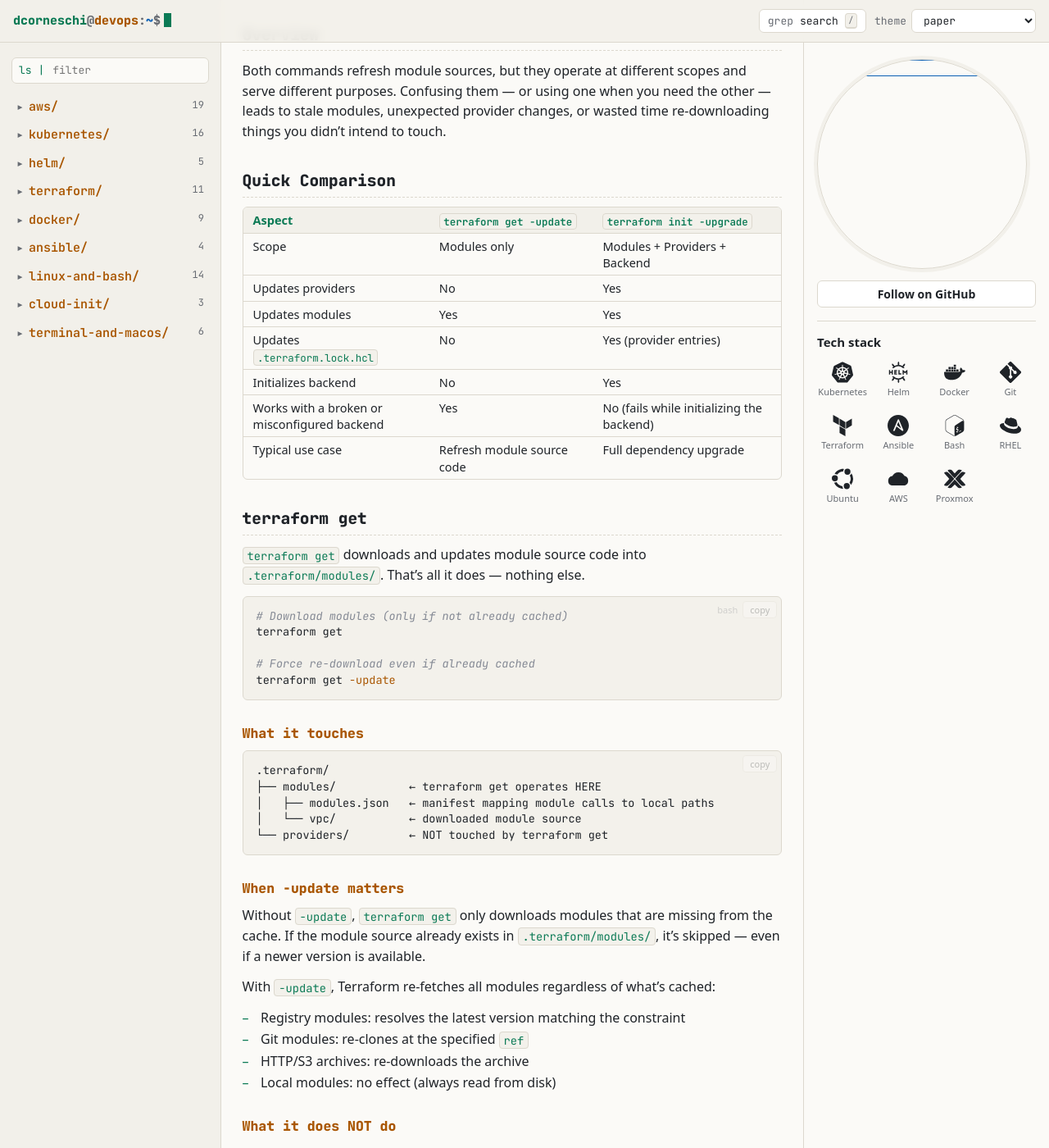
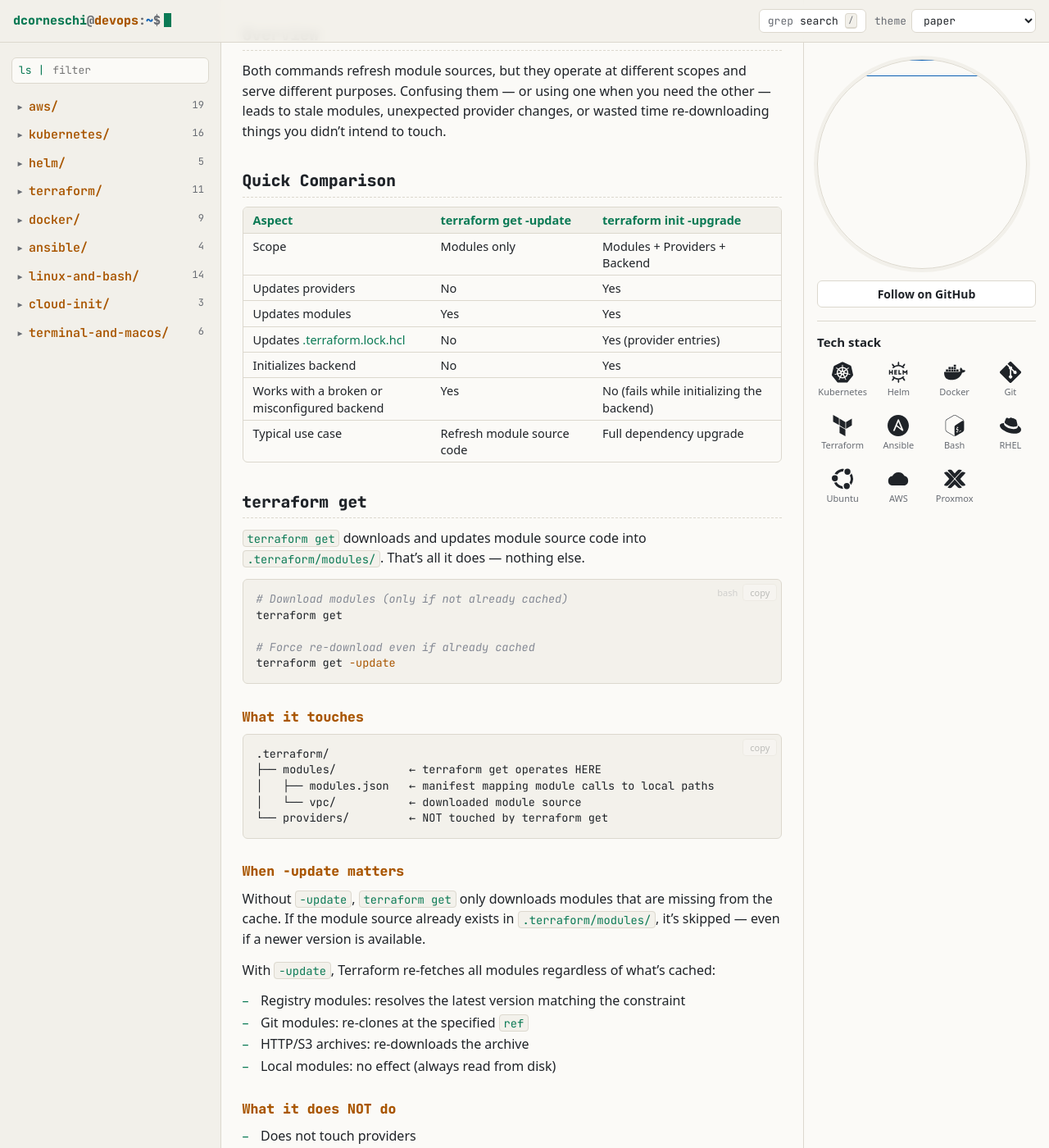
Before and after one commit to dcorneschi/documentation, a Jekyll site: the page built from terraform-get-update-vs-init-upgrade/index.md, in a window 1280 px wide and 1400 px high, scrolled down 423 px. Shown: the whole window at 82% size. Built offline with Jekyll 4.4.1, drawn with Linux system fonts in a browser that asks for light colours; our own code applies the rules of GitHub Pages for plain Markdown files.

Commit message:
Show commands in tables like the text next to them
Inline code in table cells uses the cell's font and size, without the
box; only the accent colour sets it apart. Code in running text keeps
its monospace font and box.

Co-Authored-By: Claude Opus 5.5 <noreply@anthropic.com>

```diff
--- a/assets/css/tty.css
+++ b/assets/css/tty.css
@@ -380,6 +380,8 @@ kbd {
 .prose tr:last-child td { border-bottom: 0; }
 .prose tbody tr:hover td { background: var(--bg-alt); }
 .prose td code { white-space: nowrap; overflow-wrap: normal; }
+/* In tables, code uses the cell's font and size and is set apart by colour only: no box around it. */
+.prose :is(td, th) code { font-family: inherit; font-size: 1em; background: none; border: 0; padding: 0; border-radius: 0; }
 
 /* code blocks */
 .prose div.highlighter-rouge, .prose pre.highlight { position: relative; }
```
